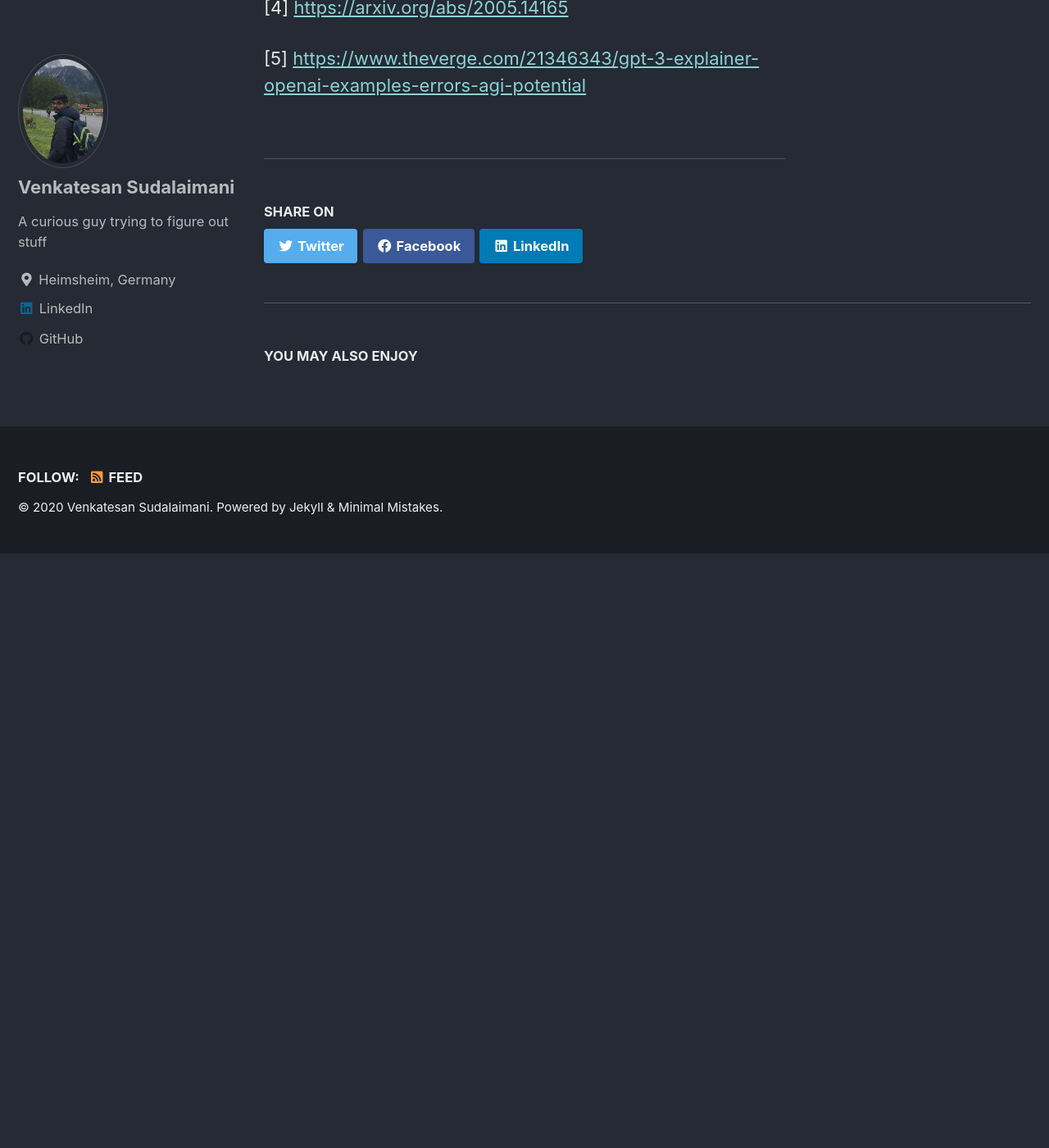
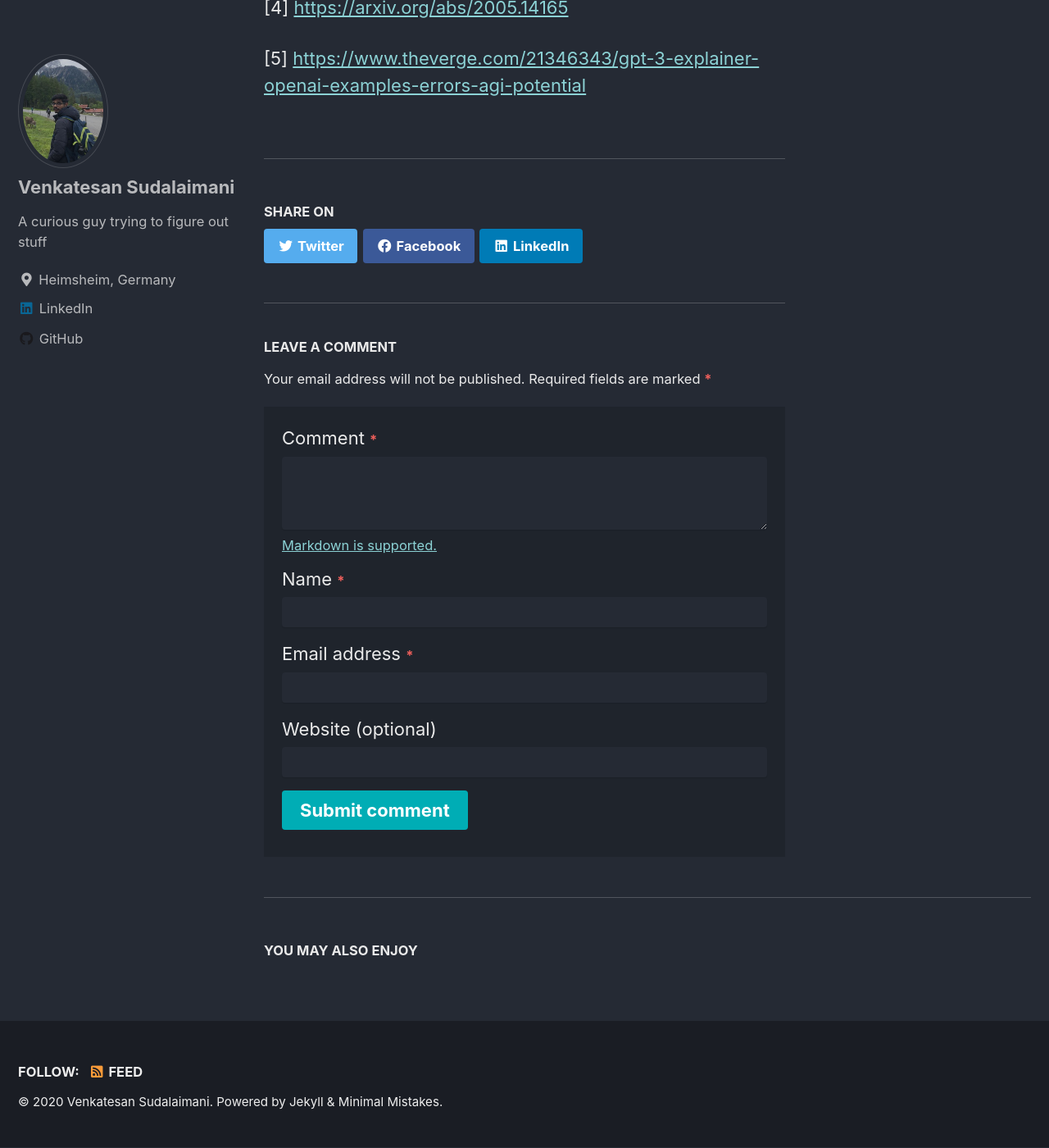
Before and after one commit to v-mirai/v-mirai.github.io, a Jekyll site: the page built from _tech-space/openaims.md, in a window 1280 px wide and 1400 px high, scrolled down 3618 px. Shown: the whole window at 82% size. Built offline with Jekyll 4.4.1, drawn with Linux system fonts in a browser that asks for light colours; cached includes are drawn as plain includes; before the commit the page ends 4293 px from its top, so only the background shows below that.

Commit message:
reverting the changes

```diff
--- a/_config.yml
+++ b/_config.yml
@@ -150,8 +150,6 @@
   - _pages
   - _redirects
 exclude:
-  - _includes/comments-providers
-  - _data/ui-text.yml
   - "*.sublime-project"
   - "*.sublime-workspace"
   - vendor
--- a/_includes/comments.html
+++ b/_includes/comments.html
@@ -10,24 +10,9 @@
     {% when "facebook" %}
       <h4 class="page__comments-title">{{ comments_label }}</h4>
       <section class="fb-comments" data-href="{{ page.url | absolute_url }}" data-mobile="true" data-num-posts="{{ site.comments.facebook.num_posts | default: 5 }}" data-width="100%" data-colorscheme="{{ site.comments.facebook.colorscheme | default: 'light' }}"></section>
-    {% when "google-plus" %}
-      <h4 class="page__comments-title">{{ comments_label }}</h4>
-      <section id="g-comments" class="g-comments">Loading Google+ Comments ...</section>
-      <script>
-        function initComment() {
-          gapi.comments.render("g-comments", {
-            href: "{{ page.url | absolute_url }}",
-            width: "624",
-            first_party_property: "BLOGGER",
-            view_type: "FILTERED_POSTMOD"
-          })
-        }
-      </script>
-      <script async type="text/javascript" src="https://apis.google.com/js/plusone.js" onload="initComment()" />
-      <noscript>Please enable JavaScript to view the <a href="https://plus.google.com/">comments powered by Google+.</a></noscript>-->
     {% when "staticman_v2" %}
       <section id="static-comments">
-        {% if site.repository and site.staticman.branch %}
+        {% if site.repository and site.comments.staticman.branch %}
           <!-- Start static comments -->
           <div class="js-comments">
             {% if site.data.comments[page.slug] %}
@@ -35,10 +20,12 @@
               {% assign comments = site.data.comments[page.slug] | sort %}
 
               {% for comment in comments %}
+                {% assign email = comment[1].email %}
                 {% assign name = comment[1].name %}
+                {% assign url = comment[1].url %}
                 {% assign date = comment[1].date %}
-                {% assign message = comment[1].quote %}
-                {% include comment.html index=forloop.index name=name date=date message=message %}
+                {% assign message = comment[1].message %}
+                {% include comment.html index=forloop.index email=email name=name url=url date=date message=message %}
               {% endfor %}
             {% endif %}
           </div>
@@ -47,7 +34,8 @@
           <!-- Start new comment form -->
           <div class="page__comments-form">
             <h4 class="page__comments-title">{{ site.data.ui-text[site.locale].comments_label | default: "Leave a Comment" }}</h4>
-            <form id="new_comment" class="page__comments-form js-form form" method="post" action="https://api.staticman.net/v2/entry/{{ site.repository }}/{{ site.staticman.branch }}/comments">
+            <p class="small">{{ site.data.ui-text[site.locale].comment_form_info | default: "Your email address will not be published. Required fields are marked" }} <span class="required">*</span></p>
+            <form id="new_comment" class="page__comments-form js-form form" method="post" action="{{ site.comments.staticman.endpoint | default: 'https://api.staticman.net/v2/entry/' }}{{ site.repository }}/{{ site.comments.staticman.branch }}/comments">
               <div class="form__spinner">
                 <i class="fas fa-spinner fa-spin fa-3x fa-fw"></i>
                 <span class="sr-only">{{ site.data.ui-text[site.locale].loading_label | default: "Loading..." }}</span>
@@ -55,28 +43,38 @@
 
               <div class="form-group">
                 <label for="comment-form-message">{{ site.data.ui-text[site.locale].comment_form_comment_label | default: "Comment" }} <small class="required">*</small></label>
-                <textarea type="text" rows="3" id="comment-form-message" name="fields[quote]" tabindex="1"></textarea>
+                <textarea type="text" rows="3" id="comment-form-message" name="fields[message]" tabindex="1"></textarea>
                 <div class="small help-block"><a href="https://daringfireball.net/projects/markdown/">{{ site.data.ui-text[site.locale].comment_form_md_info | default: "Markdown is supported." }}</a></div>
               </div>
               <div class="form-group">
                 <label for="comment-form-name">{{ site.data.ui-text[site.locale].comment_form_name_label | default: "Name" }} <small class="required">*</small></label>
                 <input type="text" id="comment-form-name" name="fields[name]" tabindex="2" />
               </div>
+              <div class="form-group">
+                <label for="comment-form-email">{{ site.data.ui-text[site.locale].comment_form_email_label | default: "Email address" }} <small class="required">*</small></label>
+                <input type="email" id="comment-form-email" name="fields[email]" tabindex="3" />
+              </div>
+              <div class="form-group">
+                <label for="comment-form-url">{{ site.data.ui-text[site.locale].comment_form_website_label | default: "Website (optional)" }}</label>
+                <input type="url" id="comment-form-url" name="fields[url]" tabindex="4"/>
+              </div>
               <div class="form-group hidden" style="display: none;">
                 <input type="hidden" name="options[slug]" value="{{ page.slug }}">
                 <label for="comment-form-location">Not used. Leave blank if you are a human.</label>
                 <input type="text" id="comment-form-location" name="fields[hidden]" autocomplete="off"/>
-                <input type="hidden" name="options[reCaptcha][siteKey]" value="{{ site.reCaptcha.siteKey }}">
-                <input type="hidden" name="options[reCaptcha][secret]" value="{{ site.reCaptcha.secret }}">
+                {% if site.reCaptcha.siteKey %}<input type="hidden" name="options[reCaptcha][siteKey]" value="{{ site.reCaptcha.siteKey }}">{% endif %}
+                {% if site.reCaptcha.secret %}<input type="hidden" name="options[reCaptcha][secret]" value="{{ site.reCaptcha.secret }}">{% endif %}
               </div>
               <!-- Start comment form alert messaging -->
               <p class="hidden js-notice">
                 <strong class="js-notice-text"></strong>
               </p>
               <!-- End comment form alert messaging -->
-              <div class="form-group">
-                <div class="g-recaptcha" data-sitekey="{{ site.reCaptcha.siteKey }}"></div>
-              </div>
+              {% if site.reCaptcha.siteKey %}
+                <div class="form-group">
+                  <div class="g-recaptcha" data-sitekey="{{ site.reCaptcha.siteKey }}"></div>
+                </div>
+              {% endif %}
               <div class="form-group">
                 <button type="submit" id="comment-form-submit" tabindex="5" class="btn btn--primary btn--large">{{ site.data.ui-text[site.locale].comment_btn_submit | default: "Submit Comment" }}</button>
               </div>
@@ -152,7 +150,10 @@
           <!-- End new comment form -->
         {% endif %}
       </section>
+    {% when "utterances" %}
+      <h4 class="page__comments-title">{{ comments_label }}</h4>
+      <section id="utterances-comments"></section>
     {% when "custom" %}
-      <section id="custom-comments"></section>
+      {% include /comments-providers/custom.html %}
   {% endcase %}
 </div>
```
Also changed, not shown: _data/ui-text.yml (+17 -54 lines), staticman.yml (+8 -8 lines).
